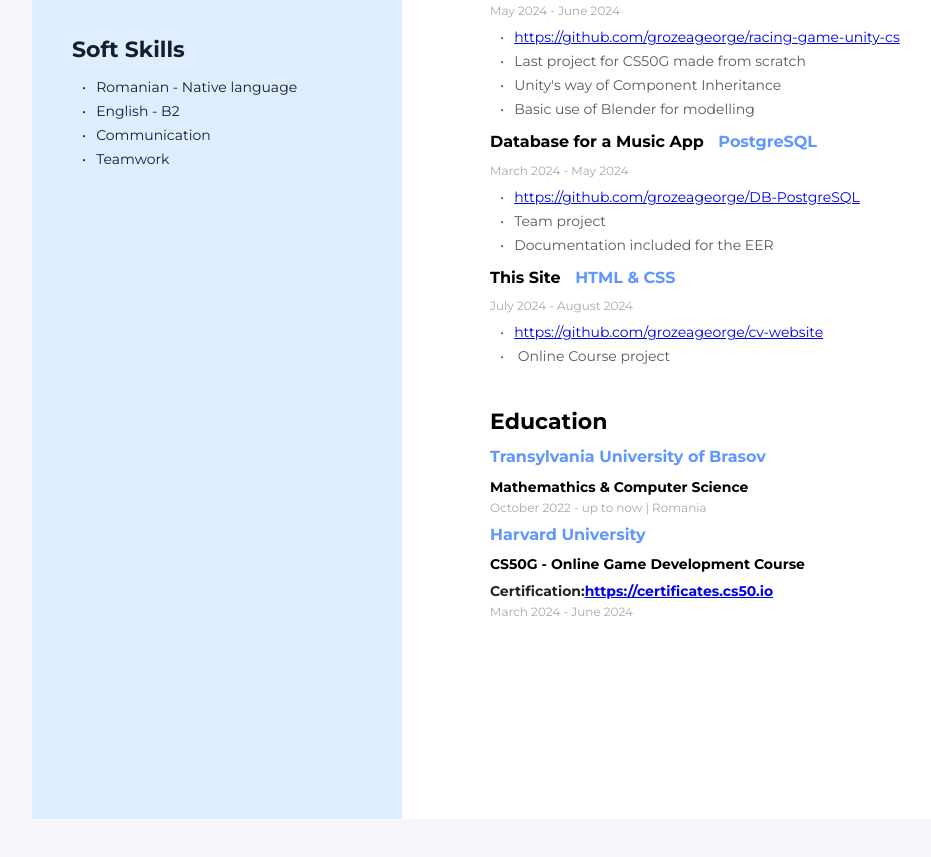
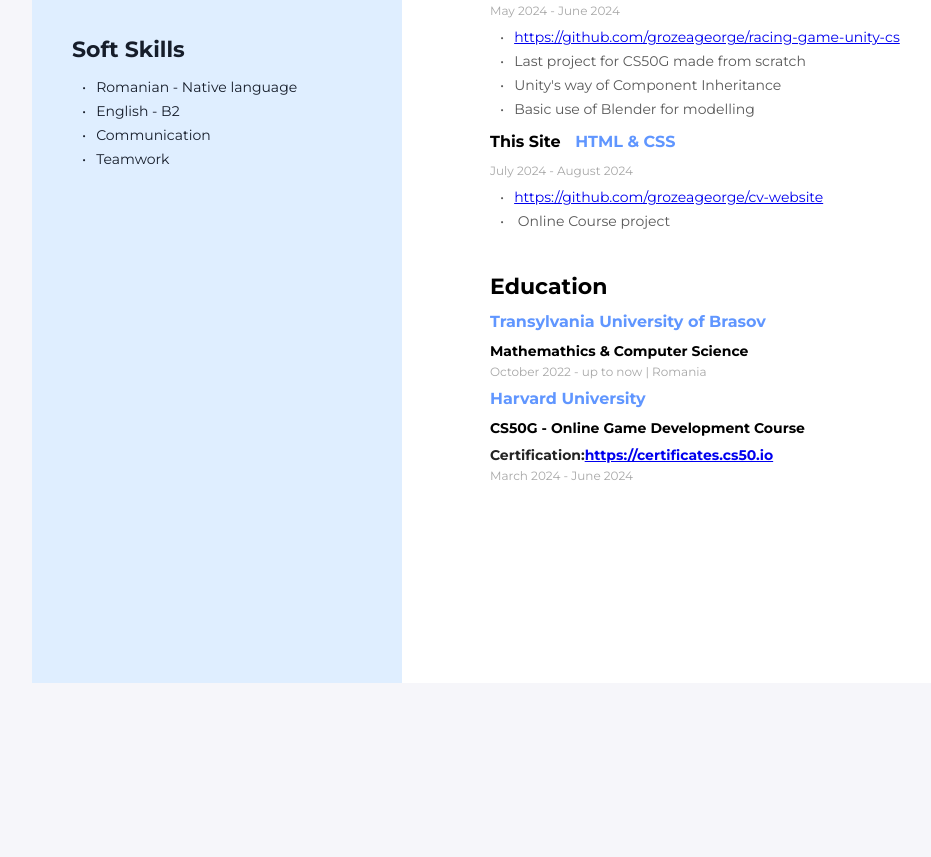
Before and after one commit to grozeageorge/cv-website, a plain HTML site: page index.html in a window 1280 px wide. Shown: the part 820-1677 px from the top of the page, without its empty margins (8-939 px from the left). After the commit the page ends 1543 px from the top, so only its background shows below. Drawn offline with Linux system fonts and the light colour scheme.

Commit message:
final touches

```diff
--- a/index.html
+++ b/index.html
@@ -82,19 +82,6 @@
               <li>Last project for CS50G made from scratch</li>
               <li>Unity's way of Component Inheritance</li>
               <li>Basic use of Blender for modelling</li>
-            </ul>
-          </div>
-
-          <!-- Fifth project-->
-          <div class="project-container">
-            <h4 class="project-name">Database for a Music App
-              <span class="project-info">PostgreSQL</span>
-            </h4>
-            <p class="project-time">March 2024 - May 2024 </p>
-            <ul class="project-elements-list">
-              <li><a class = "project-git" href = "https://github.com/grozeageorge/DB-PostgreSQL">https://github.com/grozeageorge/DB-PostgreSQL</a></li>
-              <li>Team project</li>
-              <li>Documentation included for the EER </li>
             </ul>
           </div>
 
```
